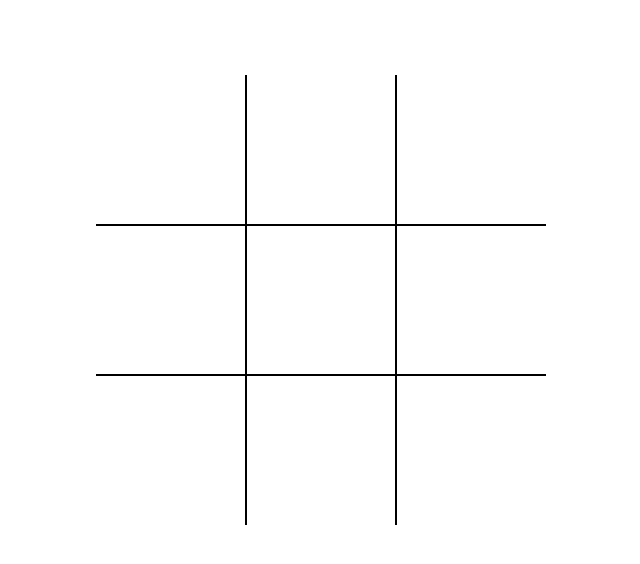
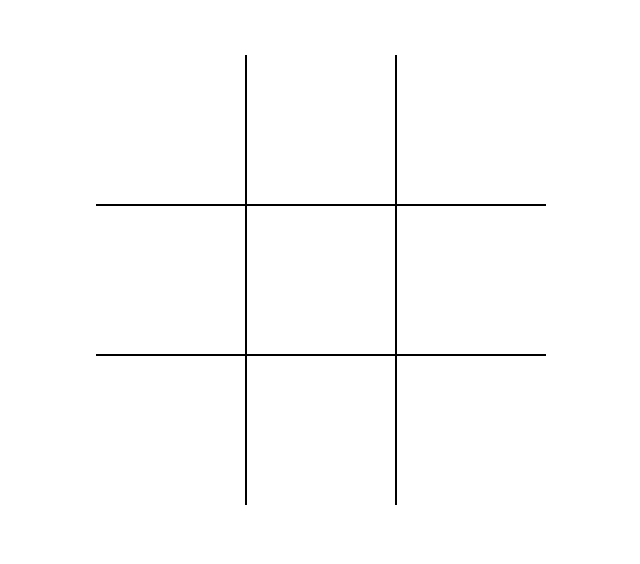
Before and after one commit to gabriel-bto/jogo-da-velha, a plain HTML site: page index.html in a window 1280 px wide. Shown: the whole page, without its empty margins (319-959 px from the left). Drawn offline with Linux system fonts and the light colour scheme.

Commit message:
Update style.css
Corrigindo vh da grid

```diff
--- a/assets/css/style.css
+++ b/assets/css/style.css
@@ -14,7 +14,7 @@
 
 .grid {
     width: 100vw;
-    height: 75vh;
+    height: 70vh;
     display: grid;
     justify-content: center;
     align-content: center;
```
